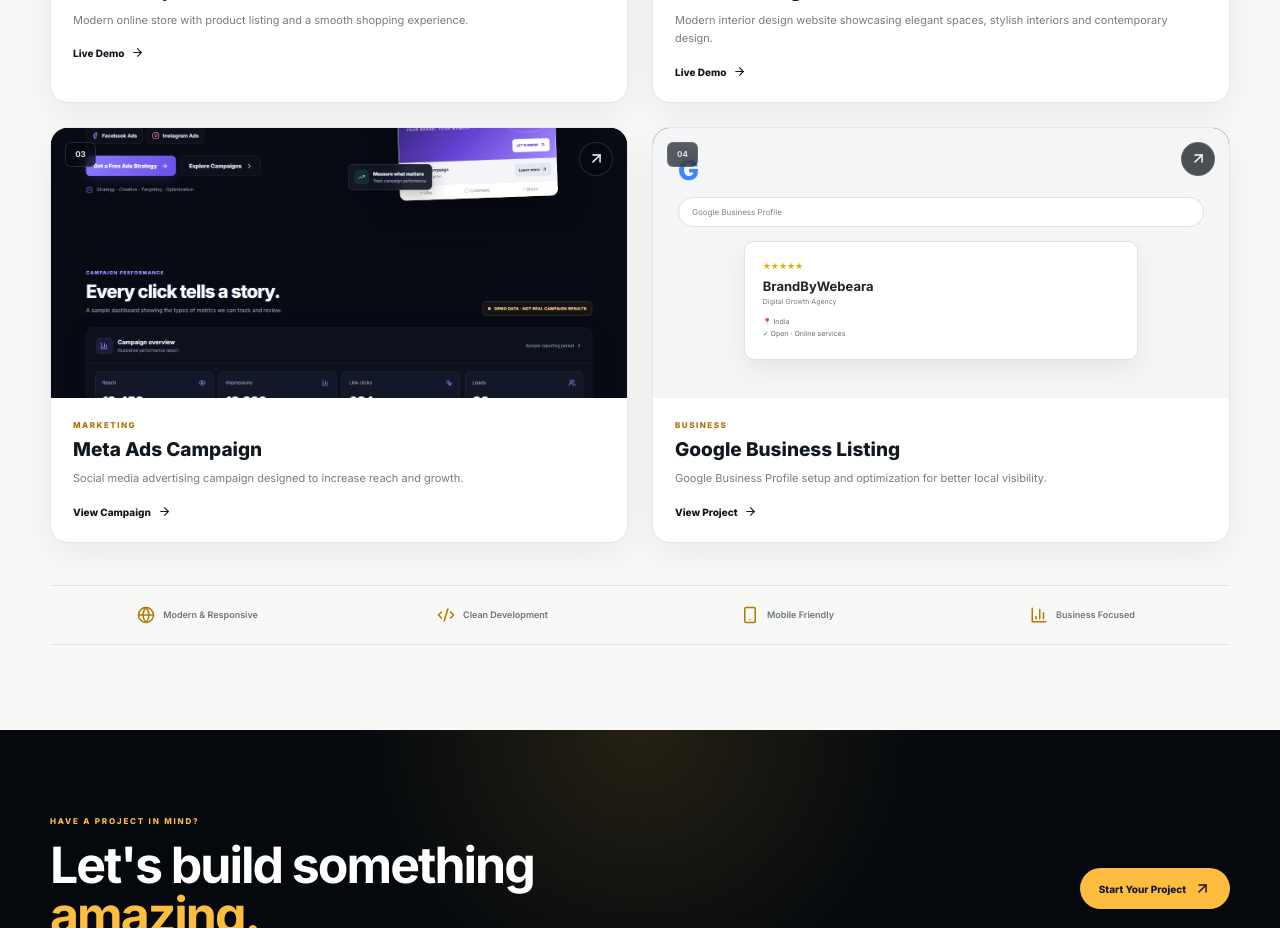
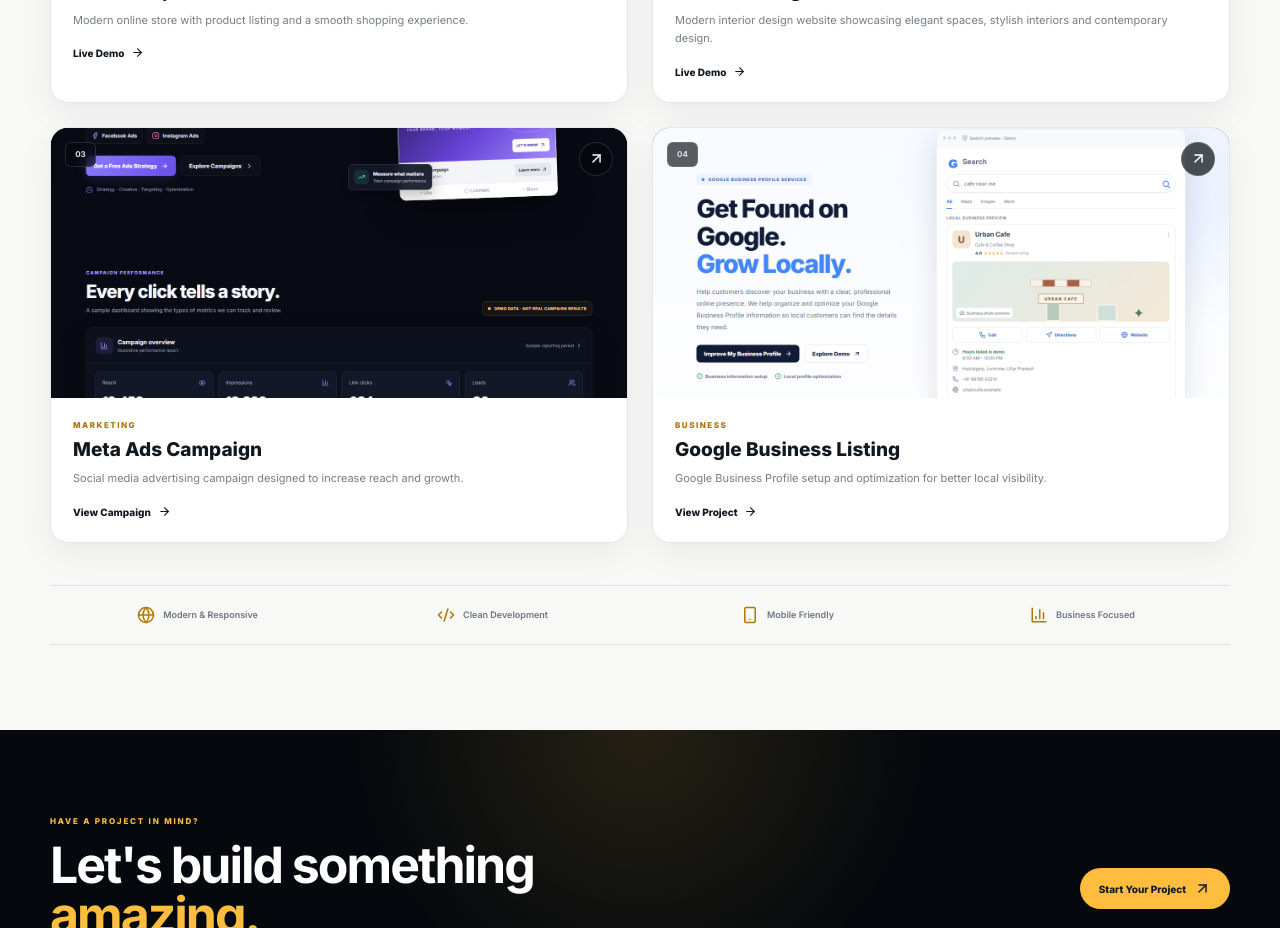
Before and after one commit to BrandByWebeara/BrandByWebeara, a React (Create React App) app: page /portfolio in a window 1280 px wide. Shown: the part 1100-2028 px from the top of the page. Built offline with nearby package versions, Linux system fonts and the light colour scheme; a web font is replaced by a local one.

Commit message:
Update website

```diff
--- a/src/Portfolio.jsx
+++ b/src/Portfolio.jsx
@@ -162,31 +162,33 @@
     );
   }
 
-  if (type === "google") {
-    return (
-      <div className="portfolio-preview portfolio-preview-google">
-        <div className="portfolio-google-logo">G</div>
 
-        <div className="portfolio-google-search">
-          Google Business Profile
-        </div>
+if (type === "google") {
+  return (
+    <div
+      className="portfolio-preview portfolio-preview-google"
+      style={{
+        width: "100%",
+        height: "100%",
+        overflow: "hidden",
+        padding: 0,
+      }}
+    >
+      <img
+        src="/google-business.jpg"
+        alt="BrandByWebeara Google Business Listing Portfolio Preview"
+        style={{
+          display: "block",
+          width: "100%",
+          height: "100%",
+          objectFit: "cover",
+          objectPosition: "center",
+        }}
+      />
+    </div>
+  );
+}
 
-        <div className="portfolio-google-card">
-          <div className="portfolio-google-stars">★★★★★</div>
-
-          <strong>BrandByWebeara</strong>
-
-          <small>Digital Growth Agency</small>
-
-          <div className="portfolio-google-info">
-            📍 India
-            <br />
-            ✓ Open · Online services
-          </div>
-        </div>
-      </div>
-    );
-  }
 
   if (type === "landing") {
     return (
```
Also changed, not shown: public/google-business.jpg (added).
